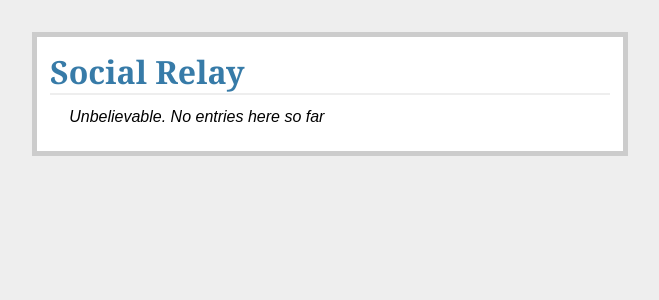
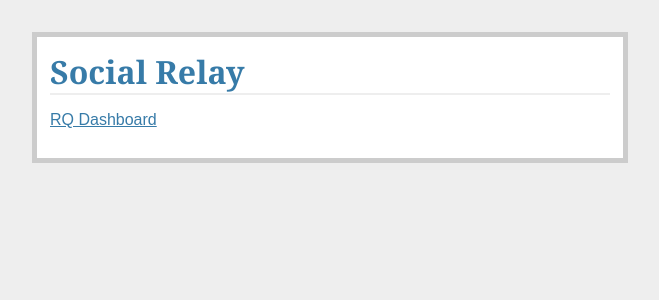
Before and after one commit to jaywink/social-relay, a Flask app: page / in a window 1280 px wide. Shown: the top 300 px of the page, without its empty margins (310-969 px from the left). Run offline with Flask 2, Linux system fonts and the light colour scheme; data that the repository does not hold is empty; parts of the project's set-up code (start-up, migrations or seed data) failed here and were passed over.

Commit message:
Add RQ Dashboard
Remove list of payloads which wasn't updated any more.

```diff
--- a/requirements/base.txt
+++ b/requirements/base.txt
@@ -13,6 +13,7 @@ schedule==0.3.2
 
 # background jobs
 rq==0.5.4
+rq-dashboard==0.3.4
 
 # pod preferences
 jsonschema==2.5.1
--- a/social_relay/__init__.py
+++ b/social_relay/__init__.py
@@ -5,7 +5,6 @@ from social_relay import config
 
 app = Flask(__name__)
 app.config.from_object(config)
-app.config.from_envvar('FLASKR_SETTINGS', silent=True)
 
 import social_relay.views
 
--- a/social_relay/config.py
+++ b/social_relay/config.py
@@ -18,6 +18,8 @@ RELAY_PUBLIC_KEY = "ssh-rsa AAAAB3NzaC1yc2EAAAADAQABAAABAQC9eofav26VCq3C6g9sIPji
                    "ZADp relay@localhost"
 
 POD_LIST_JSON = "http://the-federation.info/pods.json"
+
+RQ_DASHBOARD = True
 
 LOG_PATH = "var/social-relay.log"
 LOG_TO_CONSOLE = False
--- /dev/null
+++ b/social_relay/templates/index.html
@@ -0,0 +1,8 @@
+{% extends "layout.html" %}
+{% block body %}
+    {% if config.get("RQ_DASHBOARD") %}
+        <p>
+            <a href="/rq">RQ Dashboard</a>
+        </p>
+    {% endif %}
+{% endblock %}
--- a/social_relay/templates/layout.html
+++ b/social_relay/templates/layout.html
@@ -3,6 +3,6 @@
 <title>Social Relay</title>
 <link rel=stylesheet type=text/css href="{{ url_for('static', filename='style.css') }}">
 <div class=page>
-  <h1>Social Relay</h1>
-  {% block body %}{% endblock %}
+    <h1>Social Relay</h1>
+    {% block body %}{% endblock %}
 </div>
--- a/social_relay/templates/show_public_queue.html
+++ /dev/null
@@ -1,10 +0,0 @@
-{% extends "layout.html" %}
-{% block body %}
-  <ul class=entries>
-  {% for item in items %}
-    <li><p>{{ item.decode("utf-8") }}</p>
-  {% else %}
-    <li><em>Unbelievable.  No entries here so far</em>
-  {% endfor %}
-  </ul>
-{% endblock %}
--- a/social_relay/views.py
+++ b/social_relay/views.py
@@ -4,6 +4,7 @@ from federation.hostmeta.generators import generate_host_meta, generate_legacy_w
 from flask import render_template, request, Response, abort
 import redis
 from rq import Queue
+from rq_dashboard import RQDashboard
 
 from social_relay import app
 
@@ -12,11 +13,13 @@ r = redis.Redis(host=app.config.get("REDIS_HOST"), port=app.config.get("REDIS_PO
 
 public_queue = Queue("receive", connection=r)
 
+if app.config.get("RQ_DASHBOARD"):
+    RQDashboard(app)
+
 
 @app.route('/')
-def show_public_queue():
-    items = r.lrange("receive_public", 0, 29)
-    return render_template('show_public_queue.html', items=items)
+def index():
+    return render_template('index.html', config=app.config)
 
 
 @app.route('/.well-known/host-meta')
```
Also changed, not shown: README.md, 1 other file.
